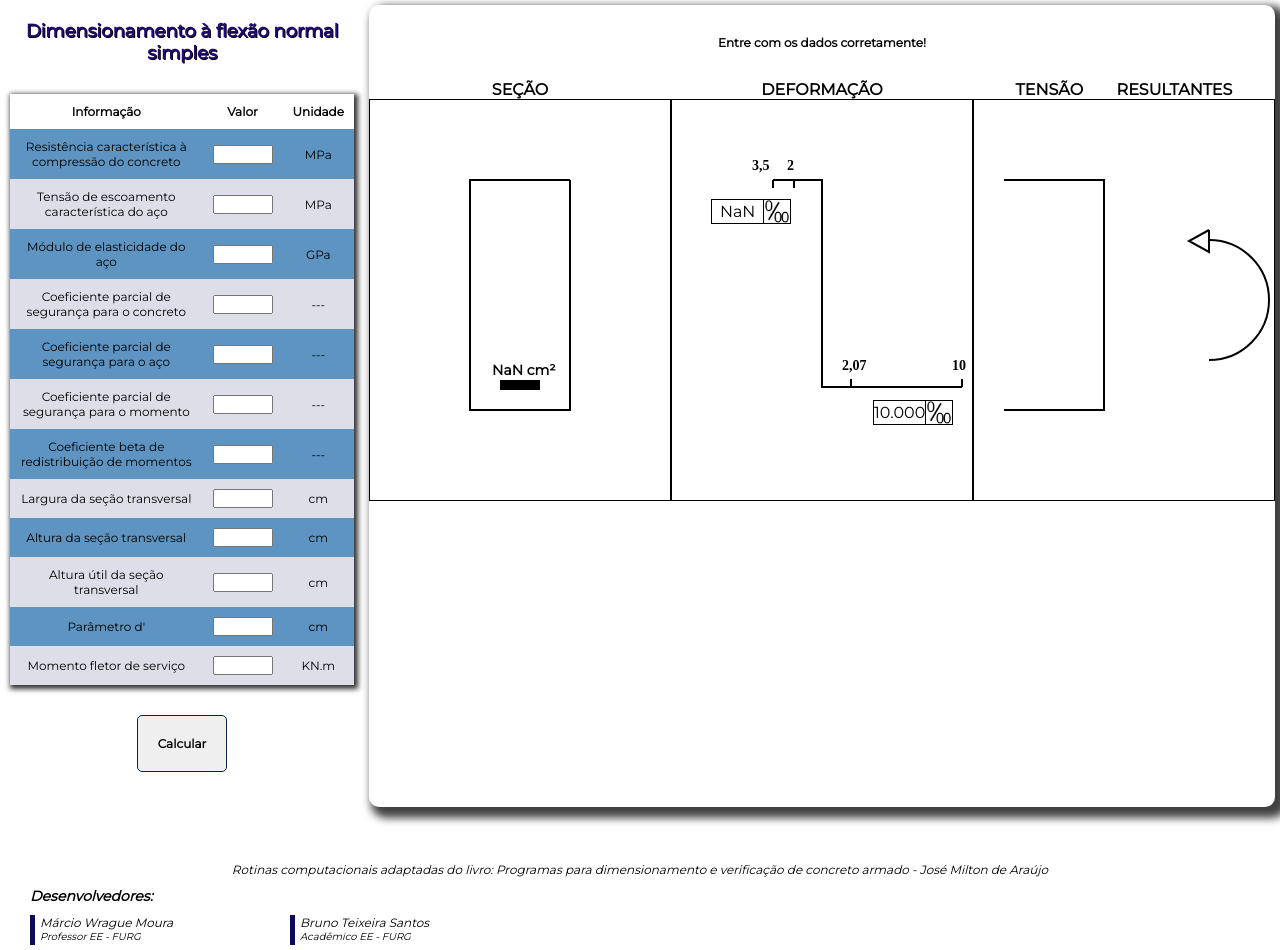
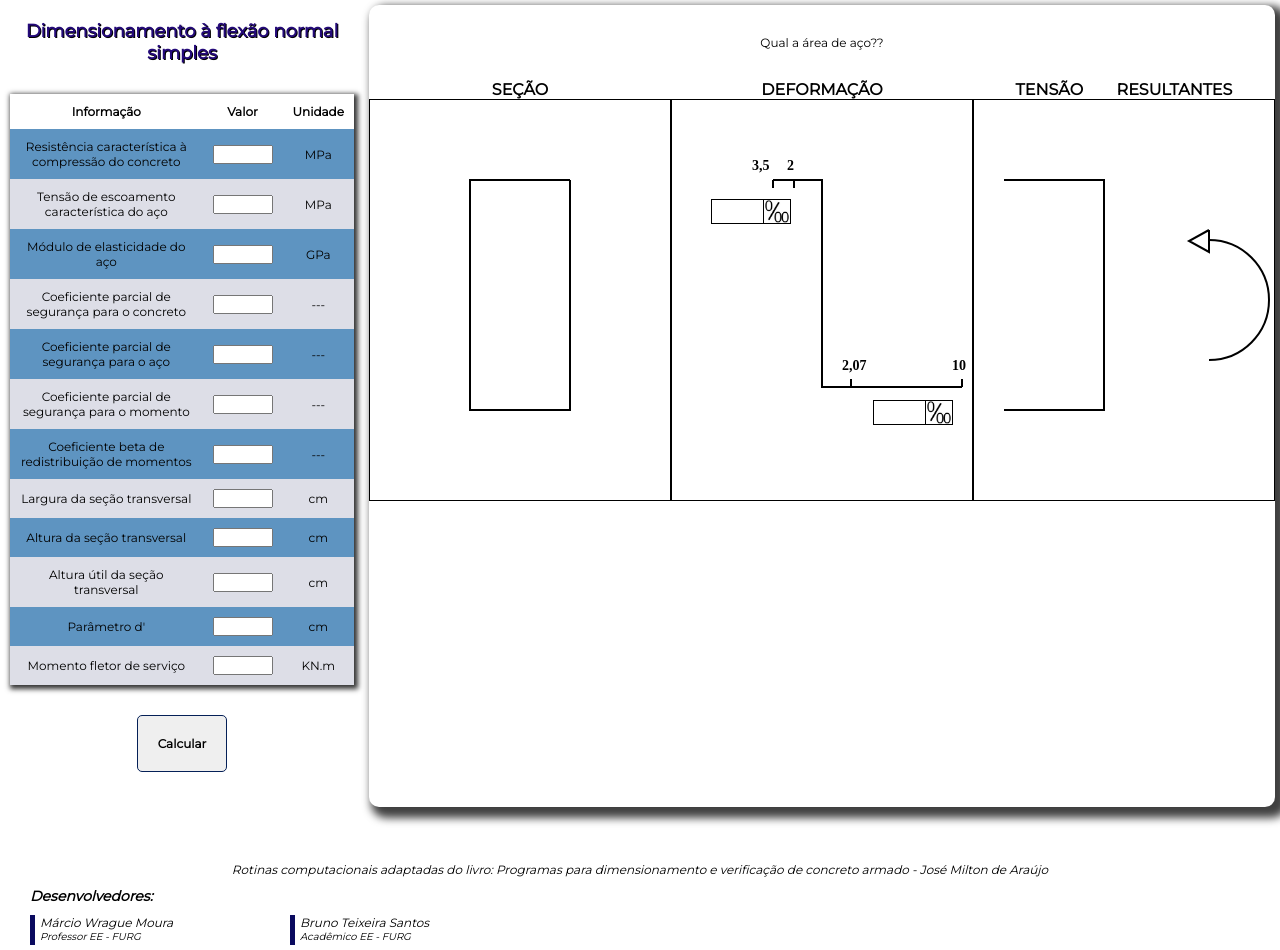
Before and after one commit to mvreal/EngenhariaCivil, a plain HTML site: page Sistemas Estruturais em Concreto Armado/1 Dimensionamento Flexao Normal Simples/index.html in a window 1280 px wide. Both pictures are taken after a click on the button "Calcular". Drawn offline with Linux system fonts and the light colour scheme.

Commit message:
Comecei a implementar o reset

```diff
--- a/Sistemas Estruturais em Concreto Armado/1 Dimensionamento Flexao Normal Simples/index.html
+++ b/Sistemas Estruturais em Concreto Armado/1 Dimensionamento Flexao Normal Simples/index.html
@@ -172,5 +172,6 @@
     <script src="./scripts/desenhar.js"></script>
     <script src="./scripts/dimensionamento.js"></script>
     <script src="./scripts/redesenhar.js"></script>
+    <script src="./scripts/reset.js"></script>
   </body>
 </html>
--- a/Sistemas Estruturais em Concreto Armado/1 Dimensionamento Flexao Normal Simples/scripts/desenhar.js
+++ b/Sistemas Estruturais em Concreto Armado/1 Dimensionamento Flexao Normal Simples/scripts/desenhar.js
@@ -86,6 +86,7 @@ criardiv3=document.createElement('div');
 ctncanvas.classList.add("ctn2");
 criardiv.id='divcriada1';
 criardiv2.id="divcriada2";
+criardiv2.classList.add("bold")
 criardiv3.id="divcriada3"
 
 ctncanvas.appendChild(criardiv);
@@ -100,6 +101,7 @@ criardiv6 = document.createElement('div');
 
 criardiv4.id='divcriada4';
 criardiv5.id="divcriada5";
+criardiv5.classList.add("bold")
 criardiv6.id="divcriada6"
 
 ctncanvas.appendChild(criardiv4);
--- a/Sistemas Estruturais em Concreto Armado/1 Dimensionamento Flexao Normal Simples/scripts/dimensionamento.js
+++ b/Sistemas Estruturais em Concreto Armado/1 Dimensionamento Flexao Normal Simples/scripts/dimensionamento.js
@@ -1,6 +1,9 @@
 // Trecho JS do código
 
 function calcular() {
+
+  reset(); //Reseta os gráficos caso não seja a primeira vez que o usuário aperta no calcular
+
   // Entrada de dados
   var fck = document.getElementById("fck");
   var fyk = document.getElementById("fyk");
@@ -138,6 +141,7 @@ function calcular() {
       2
     )} cm².</strong>`;
   }
+  cliques = 0; //Vai contar quantas vezes a função foi executada;
 
   redesenhar();
 }
--- a/Sistemas Estruturais em Concreto Armado/1 Dimensionamento Flexao Normal Simples/scripts/redesenhar.js
+++ b/Sistemas Estruturais em Concreto Armado/1 Dimensionamento Flexao Normal Simples/scripts/redesenhar.js
@@ -109,8 +109,4 @@ function redesenhar() {
   ctx1.fillStyle = '#808080'
   ctx1.fillText(`L.N.`,-145, 75 + ((230 * Math.min(xa, xlim)) / h1));
 
-
-
-
-
 }
--- a/Sistemas Estruturais em Concreto Armado/1 Dimensionamento Flexao Normal Simples/styles/estilo.css
+++ b/Sistemas Estruturais em Concreto Armado/1 Dimensionamento Flexao Normal Simples/styles/estilo.css
@@ -44,6 +44,10 @@ footer{
     padding-top: 50px;
     font-style: italic;
     font-size: 12px;
+}
+
+.bold{
+    font-weight: bold;
 }
 
 h1{
```
